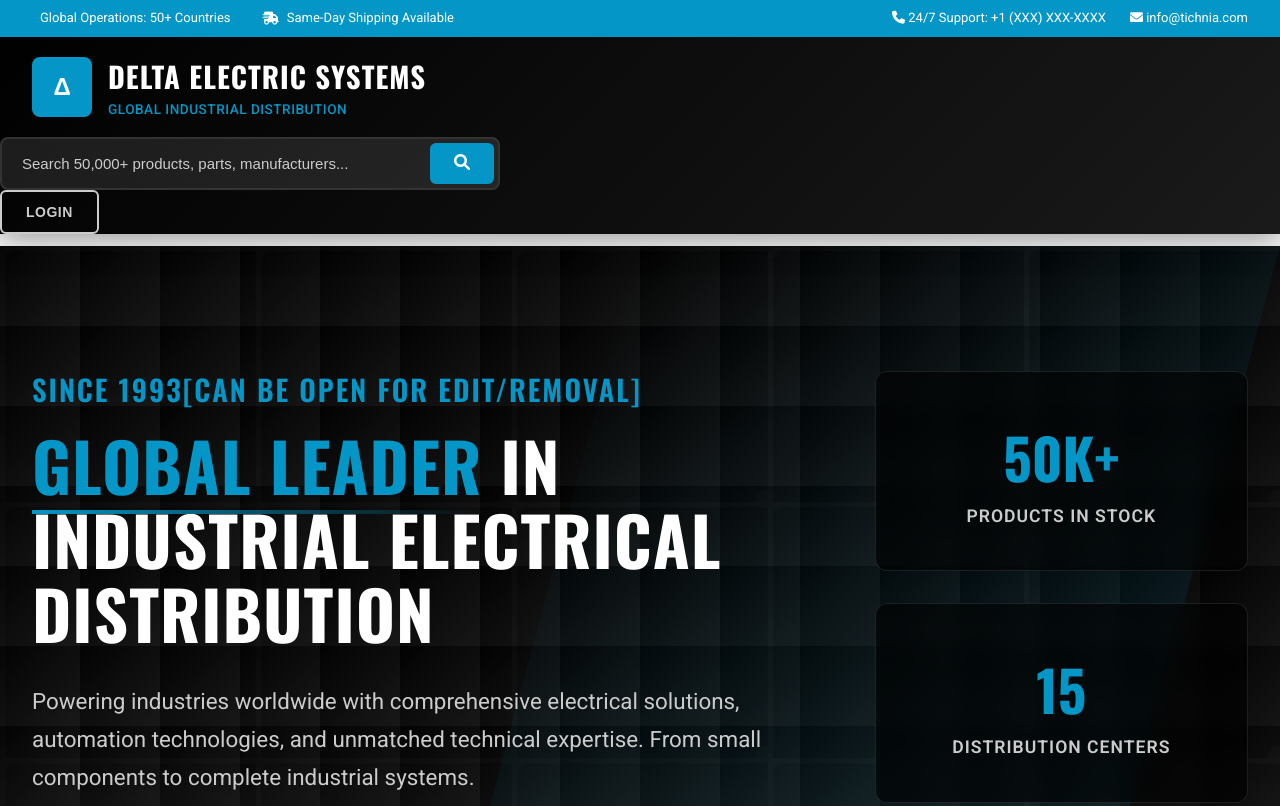
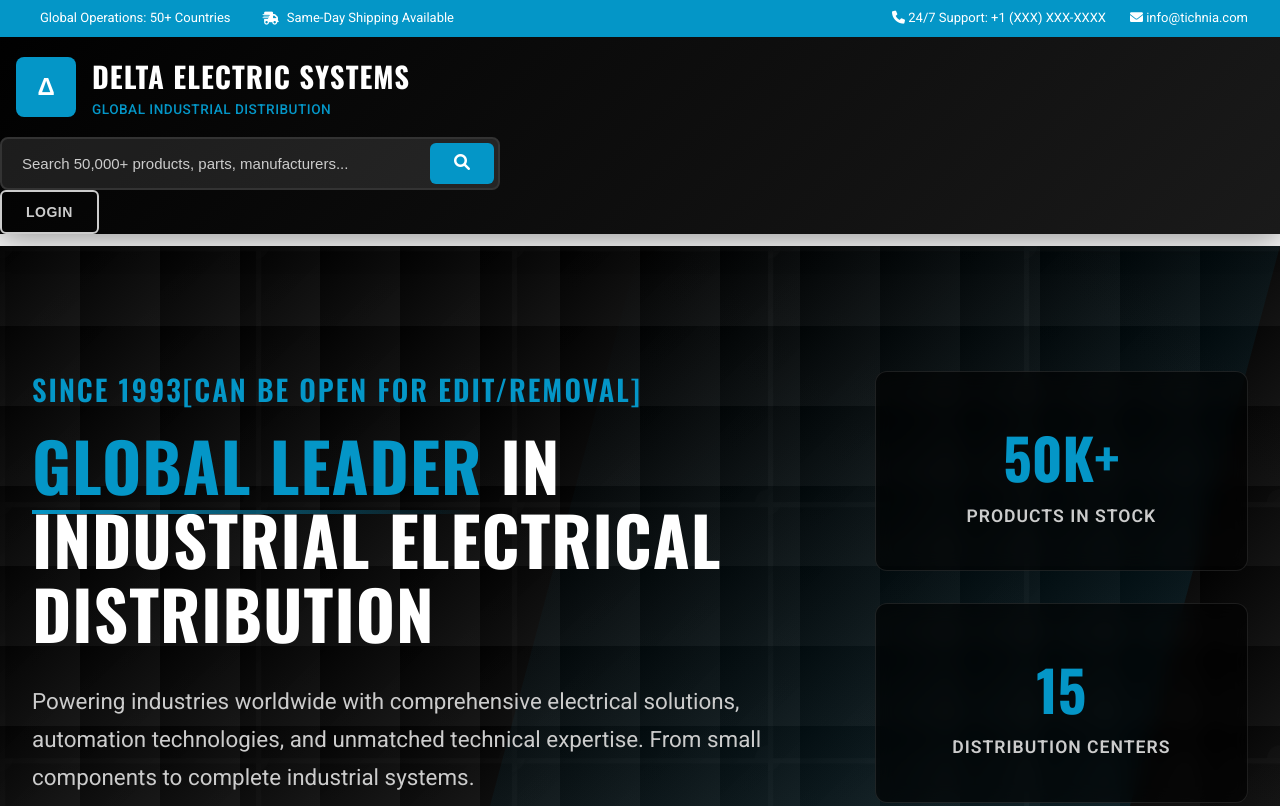
Before and after one commit to kiwixi/DES_Testings, a plain HTML site: page index.html in a window 1280 px wide. Shown: the top 806 px of the page. Drawn offline with nearby package versions, Linux system fonts and the light colour scheme.

Commit message:
Update DES_Prototype3.css
small adjustments in shifting the logo over

```diff
--- a/DES_Prototype3.css
+++ b/DES_Prototype3.css
@@ -68,8 +68,8 @@ body {
   display: flex;
   justify-content: space-between;
   align-items: center;
-  padding: 0 2rem;
-  gap: 2rem;
+  padding: 0 1rem;
+  gap: 1rem;
 }
 
 .logo-section {
```
